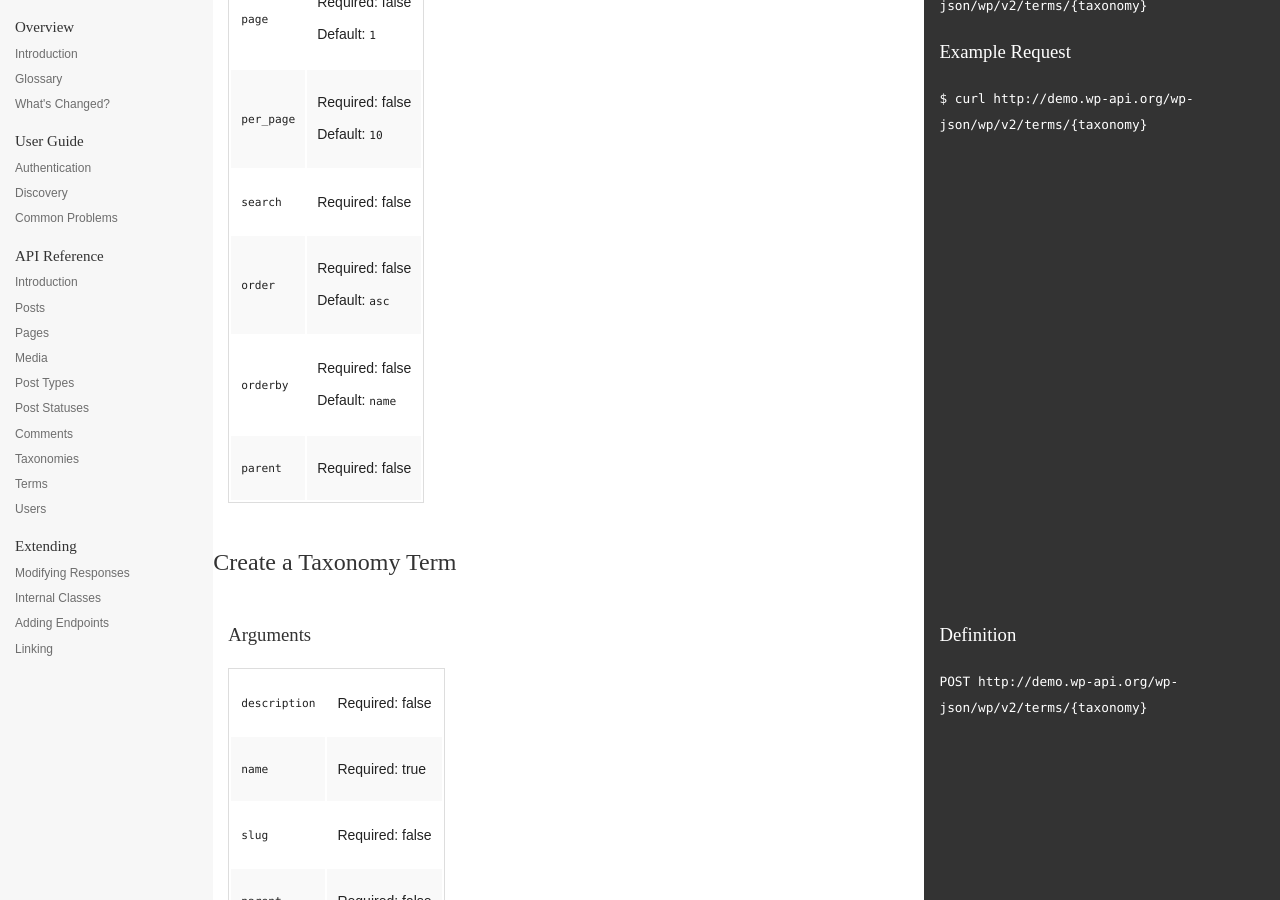
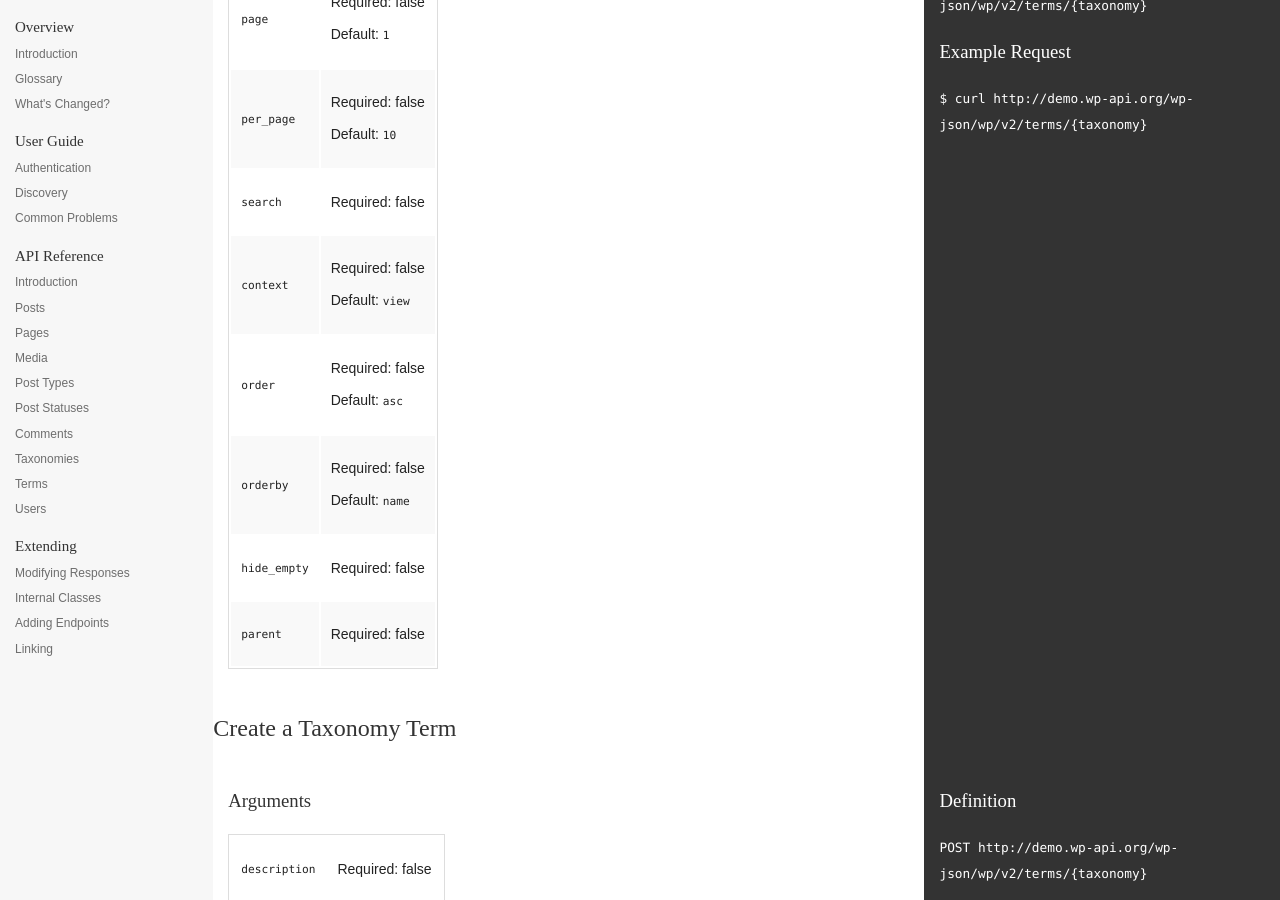
Before and after one commit to WP-API/docs-v2, a Jekyll site: the page built from reference/terms/index.md, in a window 1280 px wide and 900 px high, scrolled down 1276 px. Built offline with Jekyll 4.4.1, drawn with Linux system fonts in a browser that asks for light colours; Markdown is read by kramdown in place of the engine named in the settings.

Commit message:
Update the terms endpoint collection args

```diff
--- a/_data/terms.json
+++ b/_data/terms.json
@@ -1,5 +1,5 @@
 {
-	"namespace": "wp/v2",
+  "namespace": "wp/v2",
   "methods": [
     "GET",
     "POST"
@@ -21,6 +21,10 @@
         "search": {
           "required": false
         },
+        "context": {
+          "required": false,
+          "default": "view"
+        },
         "order": {
           "required": false,
           "default": "asc"
@@ -28,6 +32,10 @@
         "orderby": {
           "required": false,
           "default": "name"
+        },
+        "hide_empty": {
+          "required": false,
+          "default": false
         },
         "parent": {
           "required": false
```
Also changed, not shown: reference/terms/index.md (+1 -1 lines).
